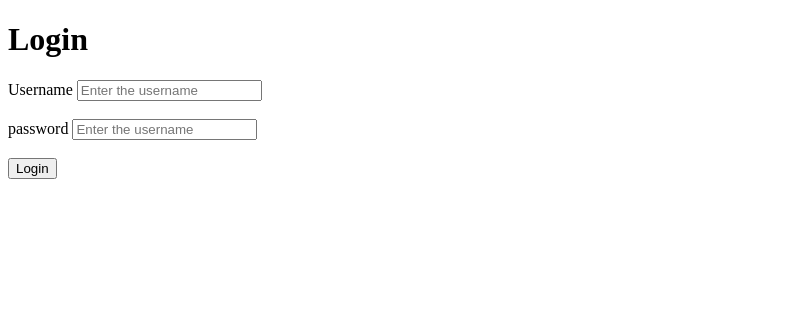
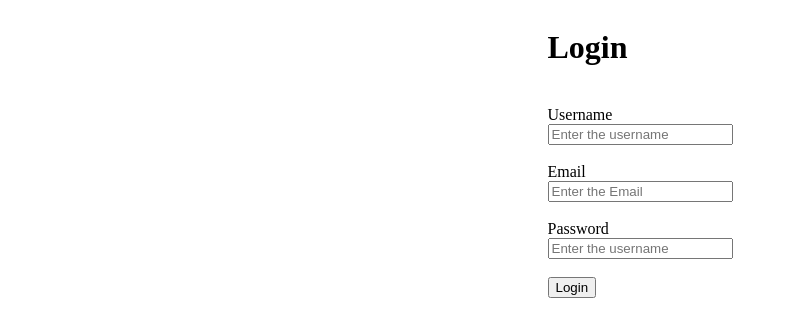
Before and after one commit to Sazzad360/login_page, a plain HTML site: page index.html in a window 1280 px wide. Shown: the whole page, without its empty margins (0-788 px from the left). Drawn offline with Linux system fonts and the light colour scheme.

Commit message:
adding email and center

```diff
--- a/index.html
+++ b/index.html
@@ -4,15 +4,33 @@
     <meta charset="UTF-8">
     <meta name="viewport" content="width=device-width, initial-scale=1.0">
     <title>Document</title>
+
+    <style>
+        body{
+            display: flex;
+            justify-content: center;
+            align-items: center;
+
+        }
+    </style>
+
 </head>
 <body>
-        <h1>Login</h1>
-        <form action="">
+
+        <div class="form">
+            <h1>Login</h1><br>
+            <form action="">
             <label for="username" >Username</label>
+            <br>
             <input type="text" id="username" name="username" placeholder="Enter the username">
             <br>
             <br>
-             <label for="pass" >password</label>
+            <label for="email" >Email</label>
+            <br>
+            <input type="email" id="email" name="email" placeholder="Enter the Email">
+            <br>
+            <br>
+             <label for="pass" >Password</label><br>
             <input type="password" id="pass" name="pass" placeholder="Enter the username">
 
             <br>
@@ -20,5 +38,6 @@
             <input type="submit" value="Login">
 
         </form>
+        </div>
 </body>
 </html>
```
